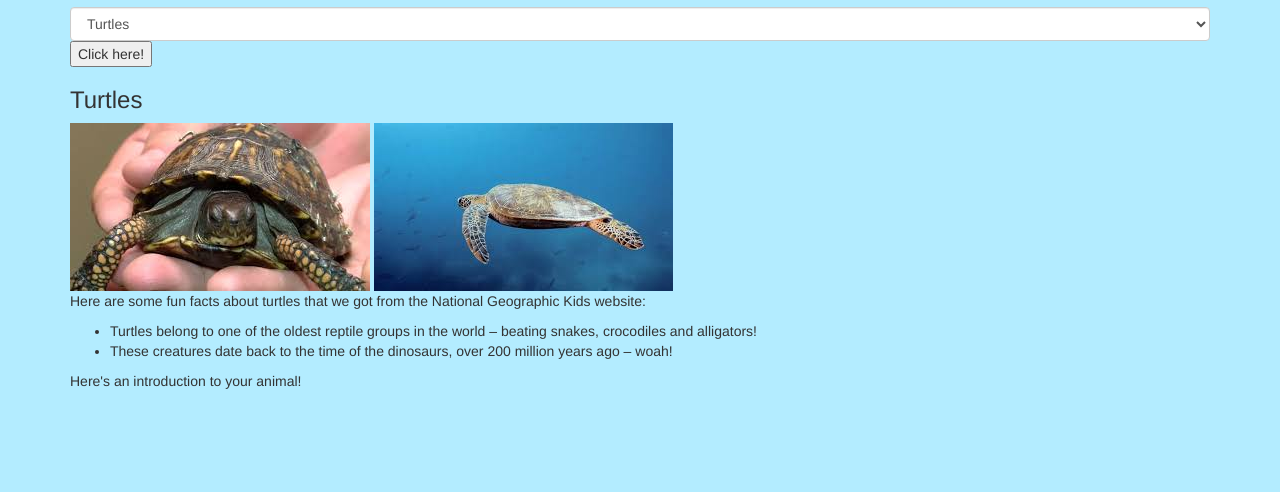
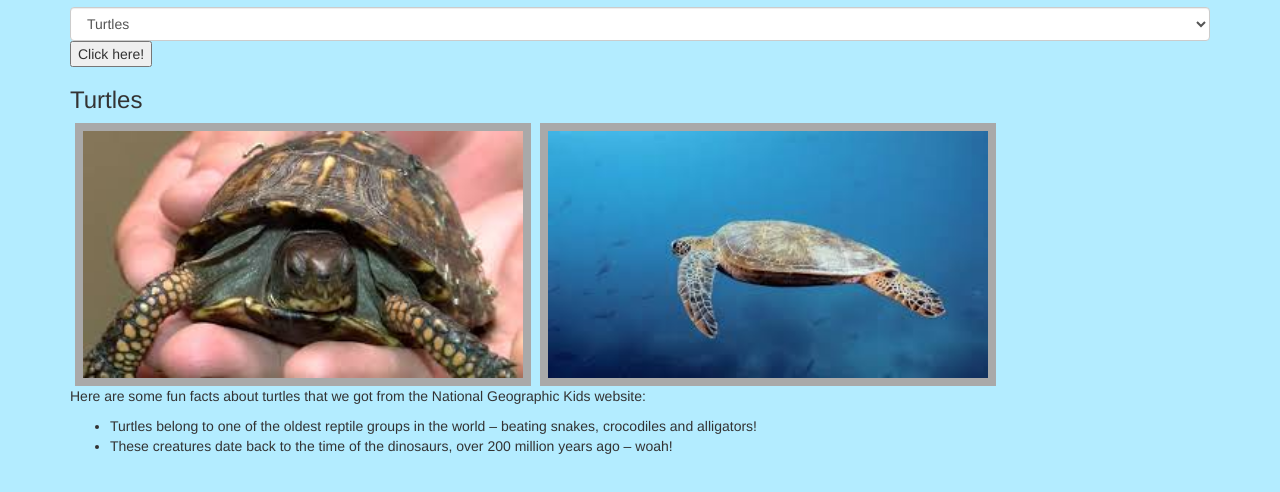
Before and after one commit to Brian-aireality/Animals, a plain HTML site: page index.html in a window 1280 px wide. Both pictures are taken after a click on the button "Click here!". Shown: the part 186-678 px from the top of the page. Drawn offline with Linux system fonts and the light colour scheme.

Commit message:
add hide and show jquery, img border

```diff
--- a/css/styles.css
+++ b/css/styles.css
@@ -12,6 +12,13 @@ nav {
   background-color: #e6fff3;
 }
 
+img {
+  margin-left: 5px;
+  border: solid 8px darkgray;
+  height: auto;
+  width: 40%;
+}
+
 
 .turtle {
   display: none;
--- a/index.html
+++ b/index.html
@@ -67,13 +67,8 @@
 
 
 
-        <div class="output">
 
-          <p>Here's an introduction to your animal!</p>
-          <br>
-          <span id="basic-info"></span>
 
-        </div>
 
 
 
--- a/js/scripts.js
+++ b/js/scripts.js
@@ -3,15 +3,18 @@ $(document).ready(function(){
     event.preventDefault();
     var selection = $('#animal-type').val();
 
-console.log(selection);
-  // $(".output").text(selection);
-
   if (selection === "Turtles") {
         $(".turtle").show();
+        $(".snake").hide();
+        $(".insect").hide();
       } else if (selection === "Snakes"){
         $(".snake").show();
+        $(".turtle").hide();
+        $(".insect").hide();
       } else {
         $(".insect").show();
+        $(".turtle").hide();
+        $(".snake").hide();
       }
 
 
```
